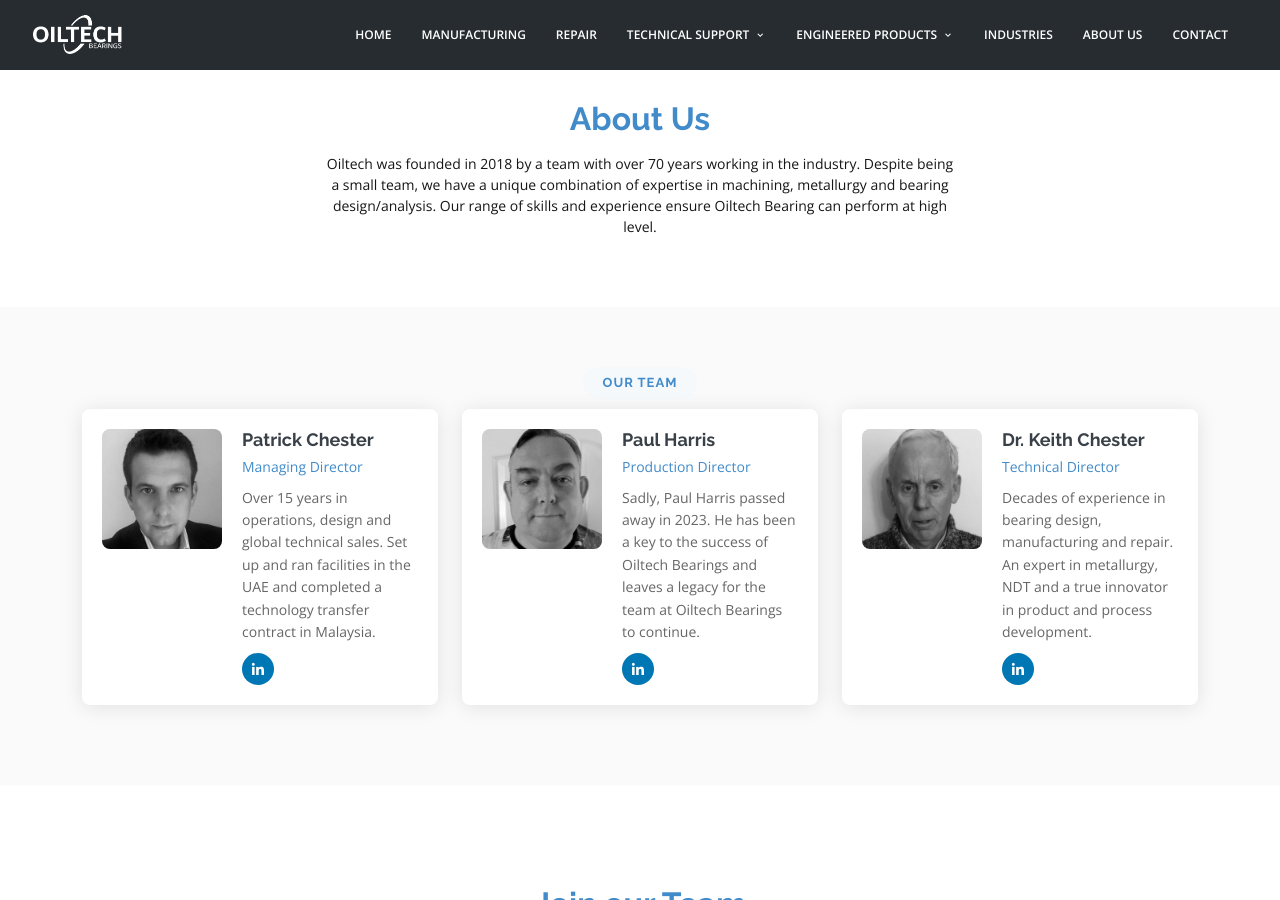
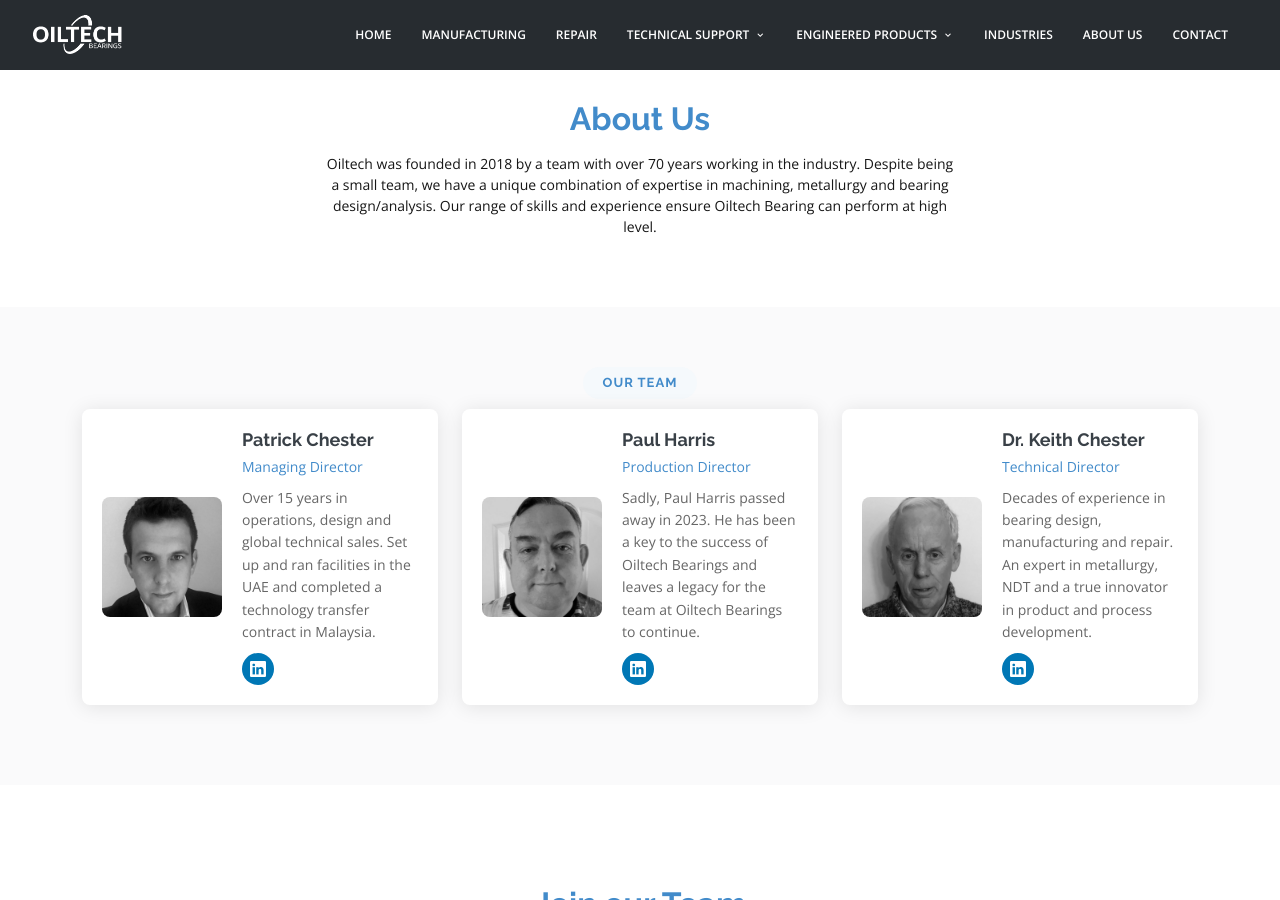
Before and after one commit to fractionerp/oiltechbrg.com, a Jekyll site: the page built from about.html, in a window 1280 px wide and 900 px high. Built offline with Jekyll 4.4.1, drawn with Linux system fonts in a browser that asks for light colours; nearby versions of some CDN libraries; library files that are not in the unit come from our copies; comment, search, counter and statistics services are not loaded.

Commit message:
style: fix about page team cards layout
- Add col-md-4 for 3 columns on medium screens
- Change align-items-start to align-items-center
- Add justify-content-center to row
- Update LinkedIn icons to Bootstrap Icons (bi-linkedin)

Co-Authored-By: Claude Opus 4.5 <noreply@anthropic.com>

```diff
--- a/about.html
+++ b/about.html
@@ -23,44 +23,44 @@ keywords: "whitemetal bearings, turbomachinery, oil film bearings"
       <h2>Our Team</h2>
     </div>
 
-    <div class="row">
-      <div class="col-lg-4">
-        <div class="member d-flex align-items-start">
+    <div class="row justify-content-center">
+      <div class="col-lg-4 col-md-4">
+        <div class="member d-flex align-items-center">
           <div class="pic"><img src="{{ '/assets/img/team/patrick.jpg' | relative_url }}" class="img-fluid" alt="Patrick Chester" loading="lazy"></div>
           <div class="member-info">
             <h4>Patrick Chester</h4>
             <span>Managing Director</span>
             <p>Over 15 years in operations, design and global technical sales. Set up and ran facilities in the UAE and completed a technology transfer contract in Malaysia.</p>
             <div class="social">
-              <a href="https://www.linkedin.com/in/patrick-chester-7284b840/" target="_blank"><i class="bx bxl-linkedin"></i></a>
+              <a href="https://www.linkedin.com/in/patrick-chester-7284b840/" target="_blank"><i class="bi bi-linkedin"></i></a>
             </div>
           </div>
         </div>
       </div>
 
-      <div class="col-lg-4 mt-4 mt-lg-0">
-        <div class="member d-flex align-items-start">
+      <div class="col-lg-4 col-md-4">
+        <div class="member d-flex align-items-center">
           <div class="pic"><img src="{{ '/assets/img/team/harry.jpg' | relative_url }}" class="img-fluid" alt="Paul Harris" loading="lazy"></div>
           <div class="member-info">
             <h4>Paul Harris</h4>
             <span>Production Director</span>
             <p>Sadly, Paul Harris passed away in 2023. He has been a key to the success of Oiltech Bearings and leaves a legacy for the team at Oiltech Bearings to continue.</p>
             <div class="social">
-              <a href="https://www.linkedin.com/in/paul-harris-52508a7b/" target="_blank"><i class="bx bxl-linkedin"></i></a>
+              <a href="https://www.linkedin.com/in/paul-harris-52508a7b/" target="_blank"><i class="bi bi-linkedin"></i></a>
             </div>
           </div>
         </div>
       </div>
 
-      <div class="col-lg-4 mt-4 mt-lg-0">
-        <div class="member d-flex align-items-start">
+      <div class="col-lg-4 col-md-4">
+        <div class="member d-flex align-items-center">
           <div class="pic"><img src="{{ '/assets/img/team/keith.jpg' | relative_url }}" class="img-fluid" alt="Keith Chester" loading="lazy"></div>
           <div class="member-info">
             <h4>Dr. Keith Chester</h4>
             <span>Technical Director</span>
             <p>Decades of experience in bearing design, manufacturing and repair. An expert in metallurgy, NDT and a true innovator in product and process development.</p>
             <div class="social">
-              <a href="https://www.linkedin.com/in/keith-chester-150b8422/" target="_blank"><i class="bx bxl-linkedin"></i></a>
+              <a href="https://www.linkedin.com/in/keith-chester-150b8422/" target="_blank"><i class="bi bi-linkedin"></i></a>
             </div>
           </div>
         </div>
```
